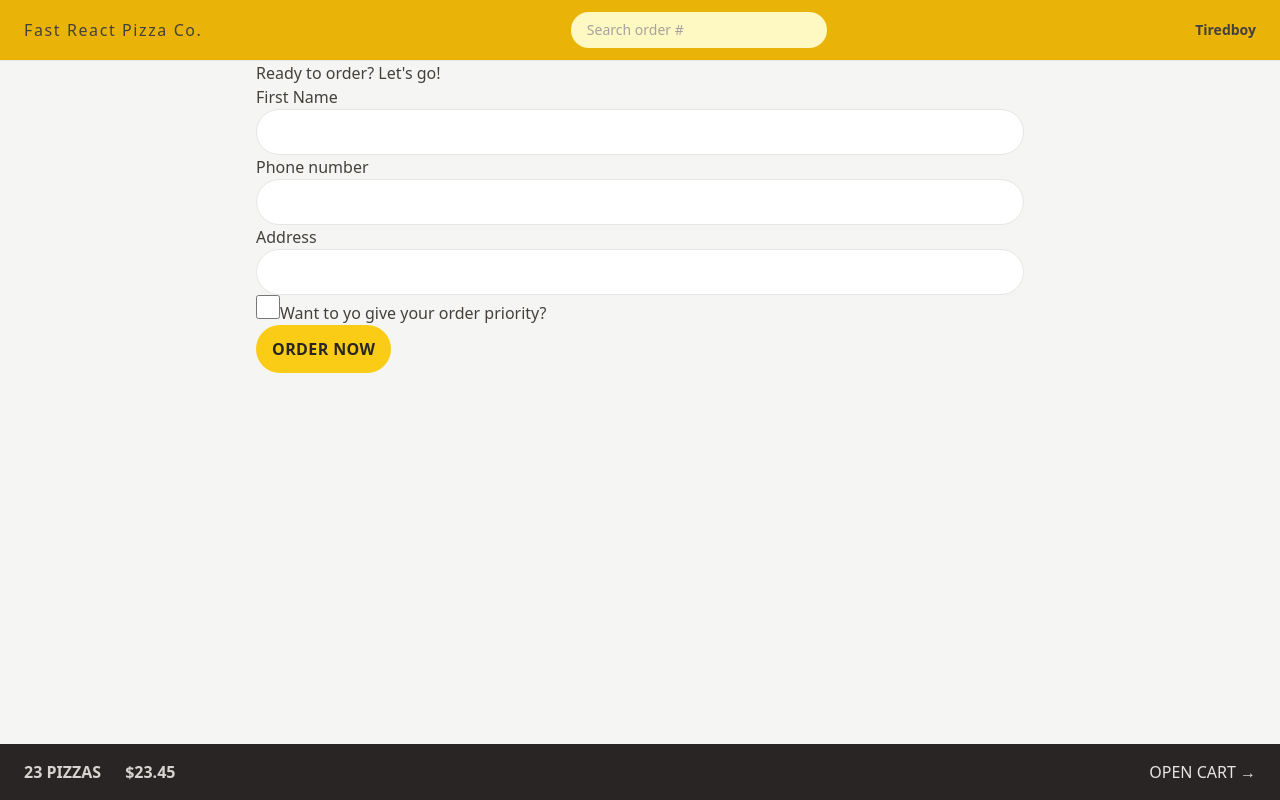
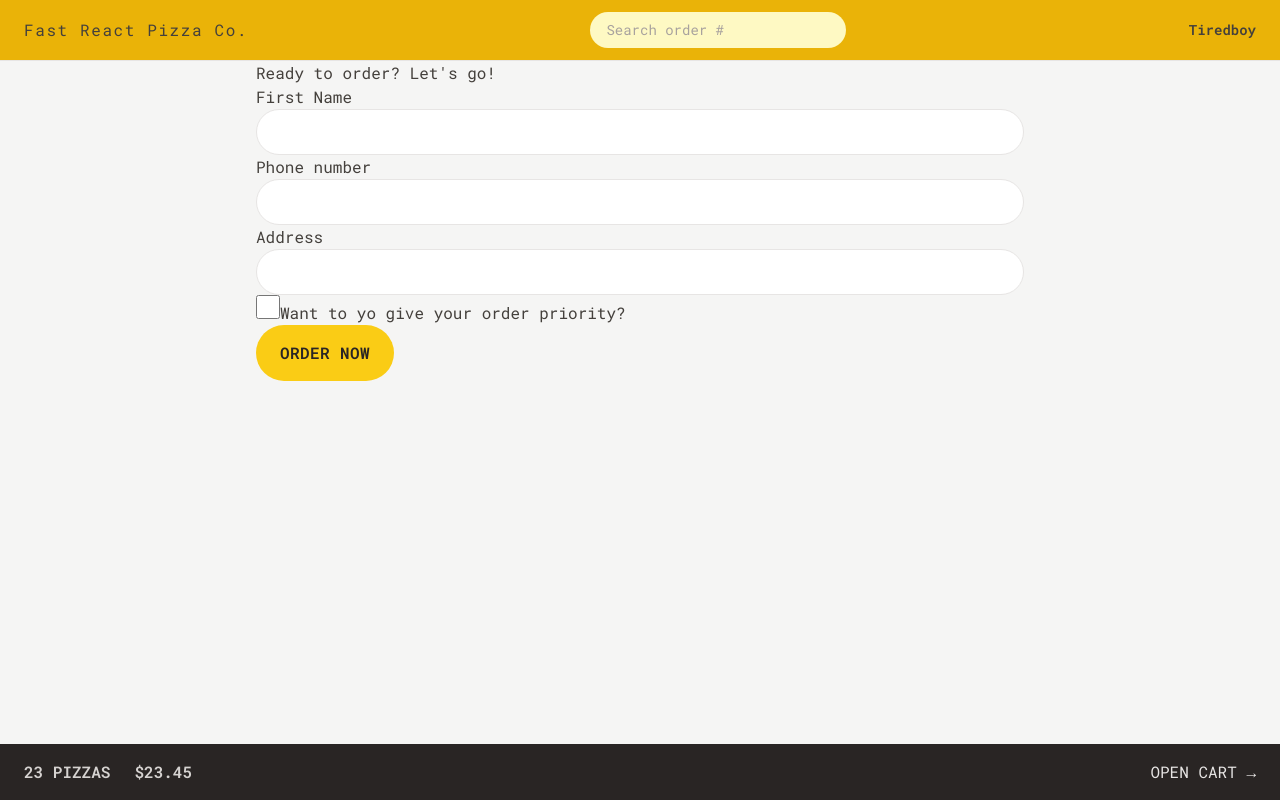
Before and after one commit to tiredbooy/pizza-express, a React (Vite) app: page /order/new in a window 1280 px wide. Built offline with nearby package versions, Linux system fonts and the light colour scheme.

Commit message:
applied some styles

```diff
--- a/index.html
+++ b/index.html
@@ -4,6 +4,13 @@
     <meta charset="UTF-8" />
     <link rel="icon" type="image/svg+xml" href="/vite.svg" />
     <meta name="viewport" content="width=device-width, initial-scale=1.0" />
+
+    <link rel="preconnect" href="https://fonts.googleapis.com" />
+    <link rel="preconnect" href="https://fonts.gstatic.com" crossorigin />
+    <link
+      href="https://fonts.googleapis.com/css2?family=Roboto+Mono:ital,wght@0,100..700;1,100..700&display=swap"
+      rel="stylesheet"
+    />
     <title>Vite + React</title>
   </head>
   <body class="bg-stone-100 text-stone-700">
--- a/src/features/cart/Cart.jsx
+++ b/src/features/cart/Cart.jsx
@@ -35,7 +35,7 @@
       <h2>Your cart, %NAME%</h2>
 
       <div>
-        <Button to="/order/new">Order pizzas</Button>
+        <Button to="/order/new" type='primary'>Order pizzas</Button>
 
         {/* <Link to="/order/new">Order pizzas</Link> */}
         <button>Clear cart</button>
--- a/src/features/menu/Menu.jsx
+++ b/src/features/menu/Menu.jsx
@@ -6,7 +6,7 @@
   const menu = useLoaderData();
   console.log('menu:', menu);
 
-  return <ul>
+  return <ul className="px-2 divide-y divide-stone-200">
     {menu.map(pizza => <MenuItem pizza={pizza} key={pizza.id} />)}
     ww
   </ul>;
--- a/src/features/menu/MenuItem.jsx
+++ b/src/features/menu/MenuItem.jsx
@@ -1,16 +1,31 @@
+import Button from "../../ui/Button";
 import { formatCurrency } from "../../utils/helpers";
 /* eslint-disable */
 function MenuItem({ pizza }) {
   const { id, name, unitPrice, ingredients, soldOut, imageUrl } = pizza;
 
   return (
-    <li>
-      <img src={imageUrl} alt={name} />
-      <div>
-        <p>{name}</p>
-        <p>{ingredients.join(', ')}</p>
-        <div>
-          {!soldOut ? <p>{formatCurrency(unitPrice)}</p> : <p>Sold out</p>}
+    <li className="flex gap-4 py-2">
+      <img
+        src={imageUrl}
+        alt={name}
+        className={`h-24 ${soldOut ? "opacity-70 grayscale" : ""}`}
+      />
+      <div className="flex flex-col pt-0.5 grow">
+        <p className="font-medium">{name}</p>
+        <p className="text-sm italic capitalize text-stone-500">
+          {ingredients.join(", ")}
+        </p>
+        <div className="flex items-center justify-between mt-auto">
+          {!soldOut ? (
+            <p className="text-sm">{formatCurrency(unitPrice)}</p>
+          ) : (
+            <p className="text-sm font-medium uppercase text-stone-500">
+              Sold out
+            </p>
+          )}
+
+          <Button type="small">Add to cart</Button>
         </div>
       </div>
     </li>
--- a/src/features/order/CreateOrder.jsx
+++ b/src/features/order/CreateOrder.jsx
@@ -3,6 +3,7 @@
 import { useState } from "react";
 import { Form, redirect, useActionData, useNavigation } from "react-router-dom";
 import { createOrder } from "../../services/apiRestaurant";
+import Button from "../../ui/Button";
 
 // https://uibakery.io/regex-library/phone-number
 const isValidPhone = (str) =>
@@ -88,12 +89,12 @@
 
         <div>
           <input type="hidden" name="cart" value={JSON.stringify(cart)} />
-          <button
+          <Button
+            type="primary"
             disabled={isSubmitting}
-            className="px-4 py-3 font-semibold tracking-wide uppercase transition-colors duration-300 bg-yellow-400 rounded-full text-stone-800 hover:bg-yellow-300 focus:bg-yellow-300 focus:outline-none focus:ring focus:ring-yellow-300 focus:ring-offset-2 disabled:cursor-not-allowed"
           >
             {isSubmitting ? "Placing order..." : "Order now"}
-          </button>
+          </Button>
         </div>
       </Form>
     </div>
--- a/src/features/user/CreateUser.jsx
+++ b/src/features/user/CreateUser.jsx
@@ -22,7 +22,7 @@
 
       {username !== '' && (
         <div>
-          <Button disabled={false}>Start ordering</Button>
+          <Button type="primary" disabled={false}>Start ordering</Button>
         </div>
       )}
     </form>
--- a/src/ui/Button.jsx
+++ b/src/ui/Button.jsx
@@ -1,19 +1,27 @@
 /* eslint-disable */
 import { Link } from "react-router-dom";
 
-function Button({ children, disabled, to }) {
+function Button({ children, disabled, to, type }) {
   const className =
     "px-4 py-3 font-semibold tracking-wide uppercase transition-colors duration-300 bg-yellow-400 rounded-full text-stone-800 hover:bg-yellow-300 focus:bg-yellow-300 focus:outline-none focus:ring focus:ring-yellow-300 focus:ring-offset-2 disabled:cursor-not-allowed sm:px-6 sm:py-4";
 
+    const base = "font-semibold tracking-wide uppercase transition-colors duration-300 bg-yellow-400 rounded-full text-stone-800 hover:bg-yellow-300 focus:bg-yellow-300 focus:outline-none focus:ring focus:ring-yellow-300 focus:ring-offset-2 disabled:cursor-not-allowed";
+
+
+  const styles = {
+    primary : base + ' px-4 py-3 md:px-6 md:py-4',
+    small : base + ' px-4 py-2 md:px-5 md:py-2.5 text-xs'
+  };
+
   if (to)
     return (
-      <Link to={to} className={className}>
+      <Link to={to} className={styles[type]}>
         {children}
       </Link>
     );
 
   return (
-    <button disabled={disabled} className={className}>
+    <button disabled={disabled} className={styles[type]}>
       {children}
     </button>
   );
--- a/tailwind.config.js
+++ b/tailwind.config.js
@@ -1,8 +1,15 @@
 /** @type {import('tailwindcss').Config} */
 export default {
-  content: ['./index.html', './src/**/*.{js,ts,jsx,tsx}'],
+  content: ["./index.html", "./src/**/*.{js,ts,jsx,tsx}"],
   theme: {
-    extend: {},
+    fontFamily: {
+      sans: "Roboto Mono , monospace",
+    },
+    extend: {
+      height : {
+        screen : "100dvh"
+      }
+    },
   },
   plugins: [],
 };
```
